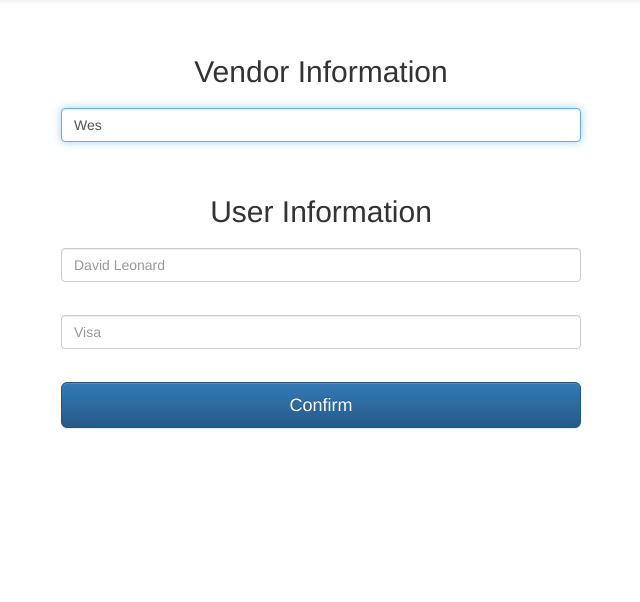
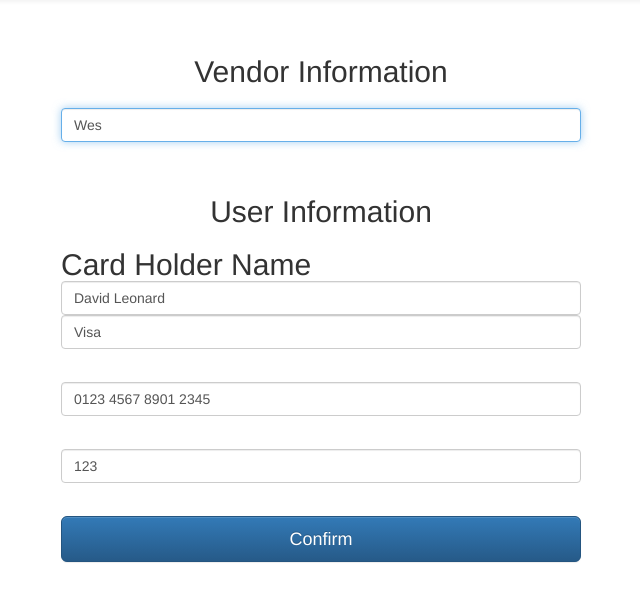
Before and after one commit to DrkSephy/set-revisited, a Django app: page /set/bank/ in a window 1280 px wide. Shown: the part 52-654 px from the top of the page, without its empty margins (319-959 px from the left). Run offline with Django 3.2, Linux system fonts and the light colour scheme; some libraries are stand-ins or nearby versions.

Commit message:
More work to bank form

```diff
--- a/set/app/templates/app/bank.html
+++ b/set/app/templates/app/bank.html
@@ -27,13 +27,25 @@
 
           <h2> User Information <h2>
 
-          <input type="text" name="name" class="form-control" placeholder="David Leonard" value="" required autofocus>
+          <div>
+            <span style="float: left"> Card Holder Name </span>
+            <input style="float: right" type="text" name="name" class="form-control" placeholder="David Leonard" value="David Leonard" required autofocus>
+          </div>
 
           <br>
 
-          <input type="text" name="card type" class="form-control" placeholder="Visa" value="" required autofocus>
+          <input type="text" name="card type" class="form-control" placeholder="Visa" value="Visa" required autofocus>
 
           <br>
+
+          <input type="text" name="card number" class="form-control" placeholder="0123 4567 8901 2345" value="0123 4567 8901 2345" required autofocus>
+
+          <br>
+
+          <input type="text" name="security code" class="form-control" placeholder="123" value="123" required autofocus>
+
+          <br>
+
           <button class="btn btn-lg btn-primary btn-block" type="submit">Confirm</button>
           <input type="hidden" name="submit" value="submit" />
         </form>
--- a/set/app/views.py
+++ b/set/app/views.py
@@ -53,7 +53,6 @@
 	#     - Card Number
 	#     - Security Code
 	#     - Address
-	#     - Account number (optional)
 	#   Show Summary of transaction to take place
 	#     - Items that are being bought
 	#     - Quantities of each item
```
